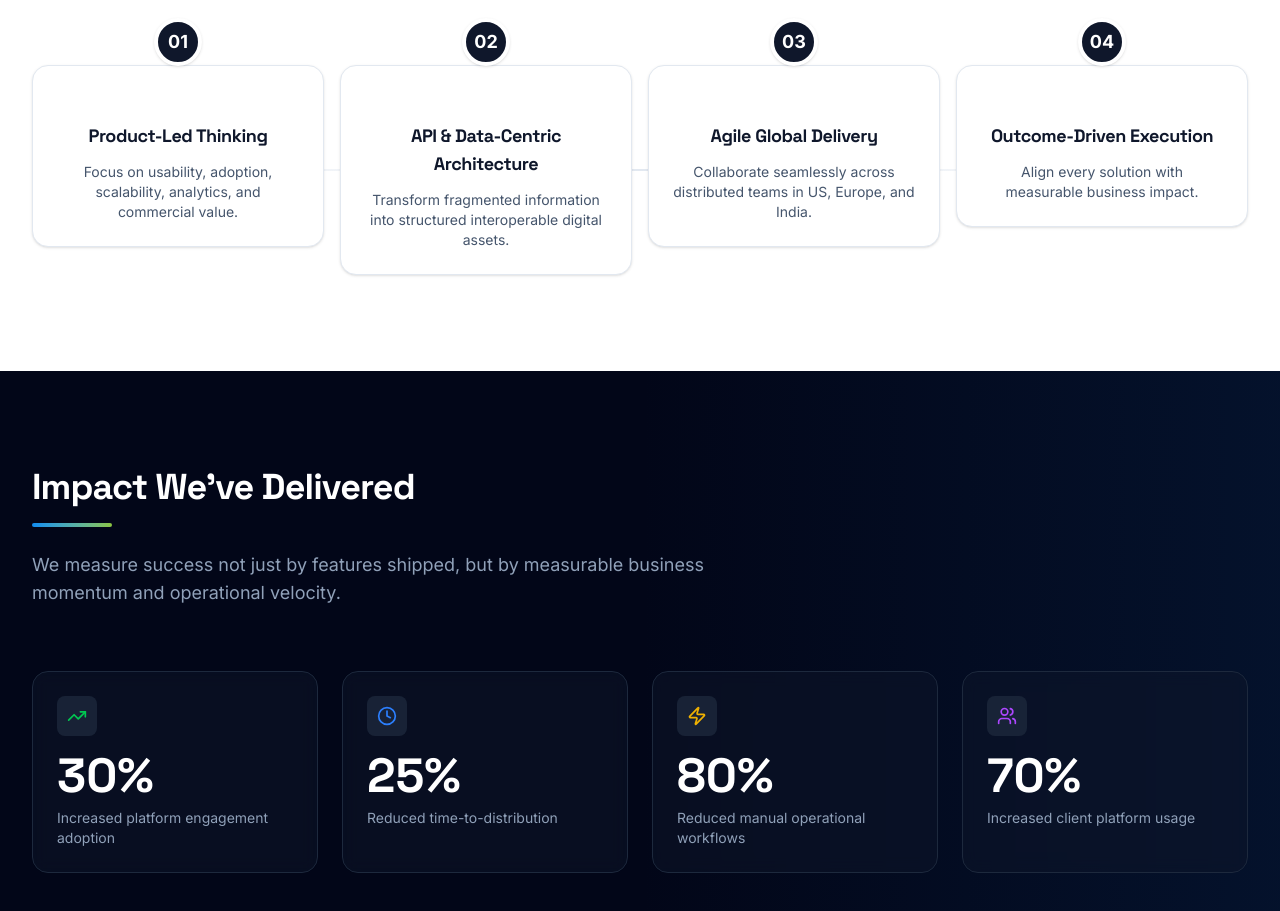
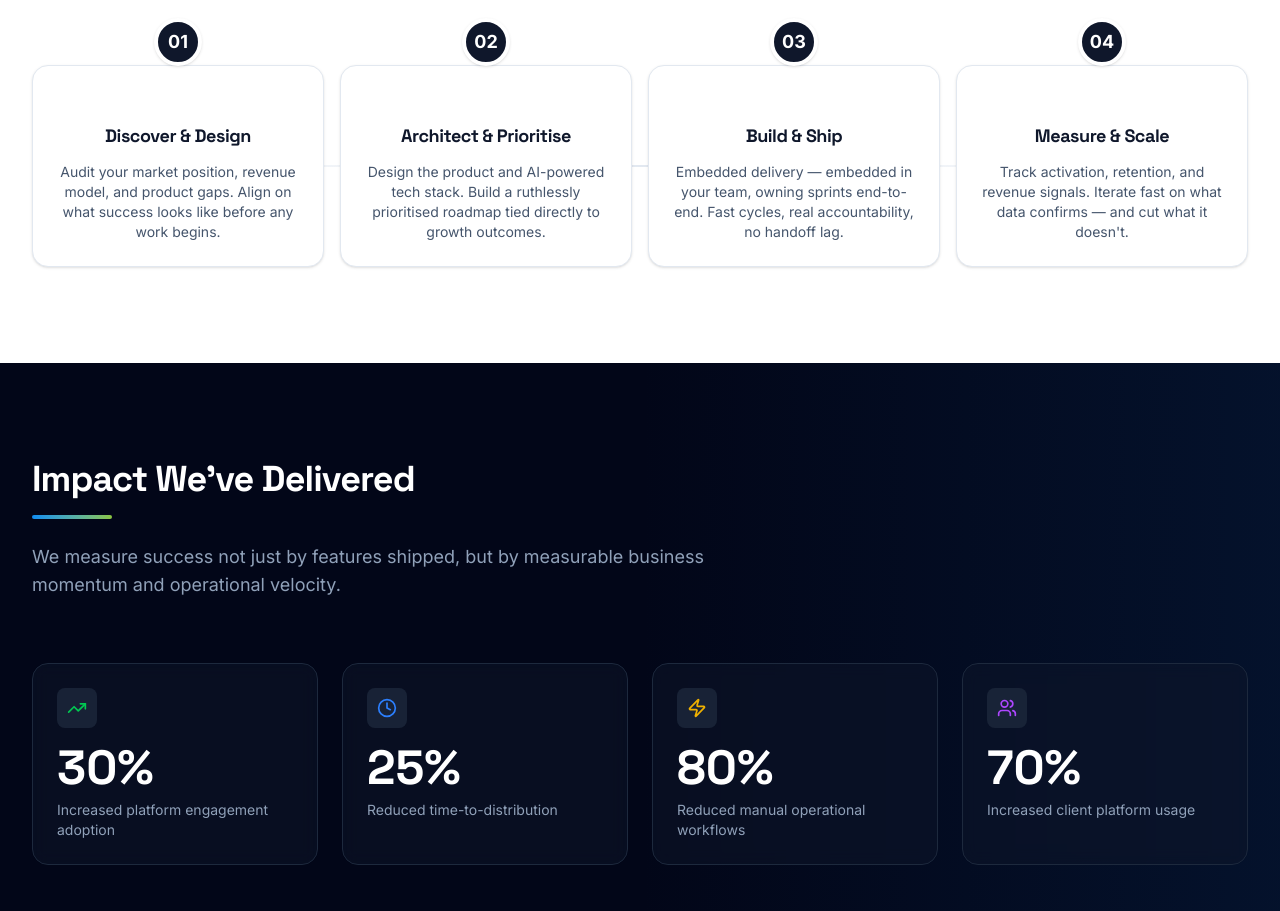
Before and after one commit to bdwij1993-web/Portfolio, a React (Vite) app: page /#/ in a window 1280 px wide. Shown: the part 2900-3811 px from the top of the page. Built offline with nearby package versions, Linux system fonts and the light colour scheme.

Commit message:
Update Approach.tsx

```diff
--- a/src/components/sections/Approach.tsx
+++ b/src/components/sections/Approach.tsx
@@ -4,23 +4,23 @@ import { motion } from 'framer-motion';
 const steps = [
   {
     id: "01",
-    title: "Product-Led Thinking",
-    desc: "Focus on usability, adoption, scalability, analytics, and commercial value."
+    title: "Discover & Design",
+    desc: "Audit your market position, revenue model, and product gaps. Align on what success looks like before any work begins."
   },
   {
     id: "02",
-    title: "API & Data-Centric Architecture",
-    desc: "Transform fragmented information into structured interoperable digital assets."
+    title: "Architect & Prioritise",
+    desc: "Design the product and AI-powered tech stack. Build a ruthlessly prioritised roadmap tied directly to growth outcomes."
   },
   {
     id: "03",
-    title: "Agile Global Delivery",
-    desc: "Collaborate seamlessly across distributed teams in US, Europe, and India."
+    title: "Build & Ship",
+    desc: "Embedded delivery — embedded in your team, owning sprints end-to-end. Fast cycles, real accountability, no handoff lag."
   },
   {
     id: "04",
-    title: "Outcome-Driven Execution",
-    desc: "Align every solution with measurable business impact."
+    title: "Measure & Scale",
+    desc: "Track activation, retention, and revenue signals. Iterate fast on what data confirms — and cut what it doesn't."
   }
 ];
 
```
